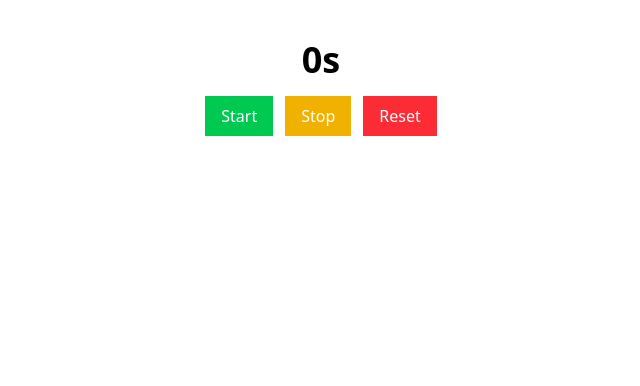
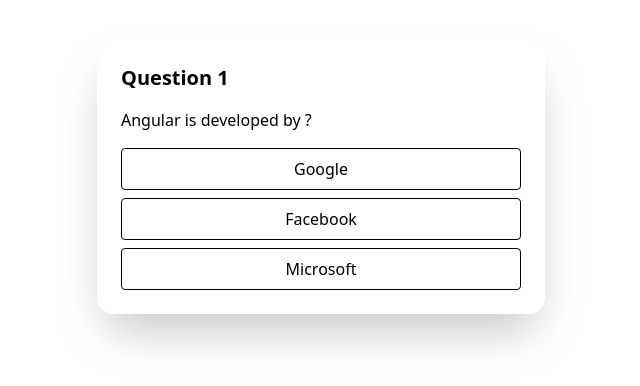
Before and after one commit to fedlearning24/Angular_Mini_Projects, an Angular app: page / in a window 1280 px wide. Shown: the top 386 px of the page, without its empty margins (319-959 px from the left). Built offline with nearby package versions, Linux system fonts and the light colour scheme.

Commit message:
Quiz code

```diff
--- a/src/app/app.html
+++ b/src/app/app.html
@@ -1 +1,2 @@
-<app-stopwatch></app-stopwatch>
+<!-- <app-stopwatch></app-stopwatch> -->
+<app-quiz></app-quiz>
--- a/src/app/app.ts
+++ b/src/app/app.ts
@@ -1,9 +1,10 @@
 import { Component, signal } from '@angular/core';
-import { Stopwatch } from './stopwatch/stopwatch';
+import { Quiz } from './quiz/quiz';
+// import { Stopwatch } from './stopwatch/stopwatch';
 
 @Component({
   selector: 'app-root',
-  imports: [Stopwatch],
+  imports: [Quiz],
   templateUrl: './app.html',
   styleUrl: './app.css'
 })
--- /dev/null
+++ b/src/app/quiz/quiz.html
@@ -0,0 +1,26 @@
+<div class="max-w-md mx-auto mt-10 p-6 bg-white rounded-2xl shadow-2xl">
+
+    <h2 class="text-xl font-bold mb-4">
+        Question {{currentIndex() + 1}}
+    </h2>
+
+    <p class="mb-4"> {{currentQuestion().question}} </p>
+
+    <div class="flex flex-col gap-2">
+        @for(option of currentQuestion().options; track option){
+        <button class="border p-2 rounded hover:bg-gray-100" (click)="answer(option)">{{option}}</button>
+        }
+    </div>
+
+    @if(finished()){
+    <div class="mt-6 text-center">
+        <h2 class="text-2xl font-bold">
+            Score : {{score()}} / {{questions.length}}
+        </h2>
+    </div>
+    <div class="text-center">
+        <button class="mt-4 bg-blue-500 text-white px-4 py-2 rounded" (click)="restart()">Restart</button>
+    </div>
+    }
+
+</div>
--- /dev/null
+++ b/src/app/quiz/quiz.ts
@@ -0,0 +1,53 @@
+import { Component, signal } from '@angular/core';
+
+@Component({
+  selector: 'app-quiz',
+  imports: [],
+  templateUrl: './quiz.html',
+  styleUrl: './quiz.css',
+})
+export class Quiz {
+
+  questions = [
+    {
+      question: 'Angular is developed by ?',
+      options: ['Google', 'Facebook', 'Microsoft'],
+      answer: 'Google'
+    },
+    {
+      question: 'Signals relpace with ?',
+      options: ['RxJs', 'HTML', 'CSS'],
+      answer: 'RxJs'
+    },
+    {
+      question: 'TailwindCSS is ?',
+      options: ['Framework', 'Library', 'Utility CSS'],
+      answer: 'Utility CSS'
+    }
+  ];
+
+  currentIndex = signal(0);
+  score = signal(0);
+  finished = signal(false);
+
+  currentQuestion = () => this.questions[this.currentIndex()];
+
+  answer(option: string) {
+    if (option === this.currentQuestion().answer) {
+      this.score.update(s => s + 1);
+    }
+
+    if (this.currentIndex() < this.questions.length - 1) {
+      this.currentIndex.update(i => i + 1);
+    }else{
+      this.finished.set(true);
+    }
+  }
+
+  restart(){
+    this.currentIndex.set(0);
+    this.score.set(0);
+    this.finished.set(false);
+  }
+
+}
```
Also changed, not shown: src/app/stopwatch/stopwatch.html (+9 -4 lines), src/app/quiz/quiz.css (added), 1 other file (tests, documents, lock files or other folders).
